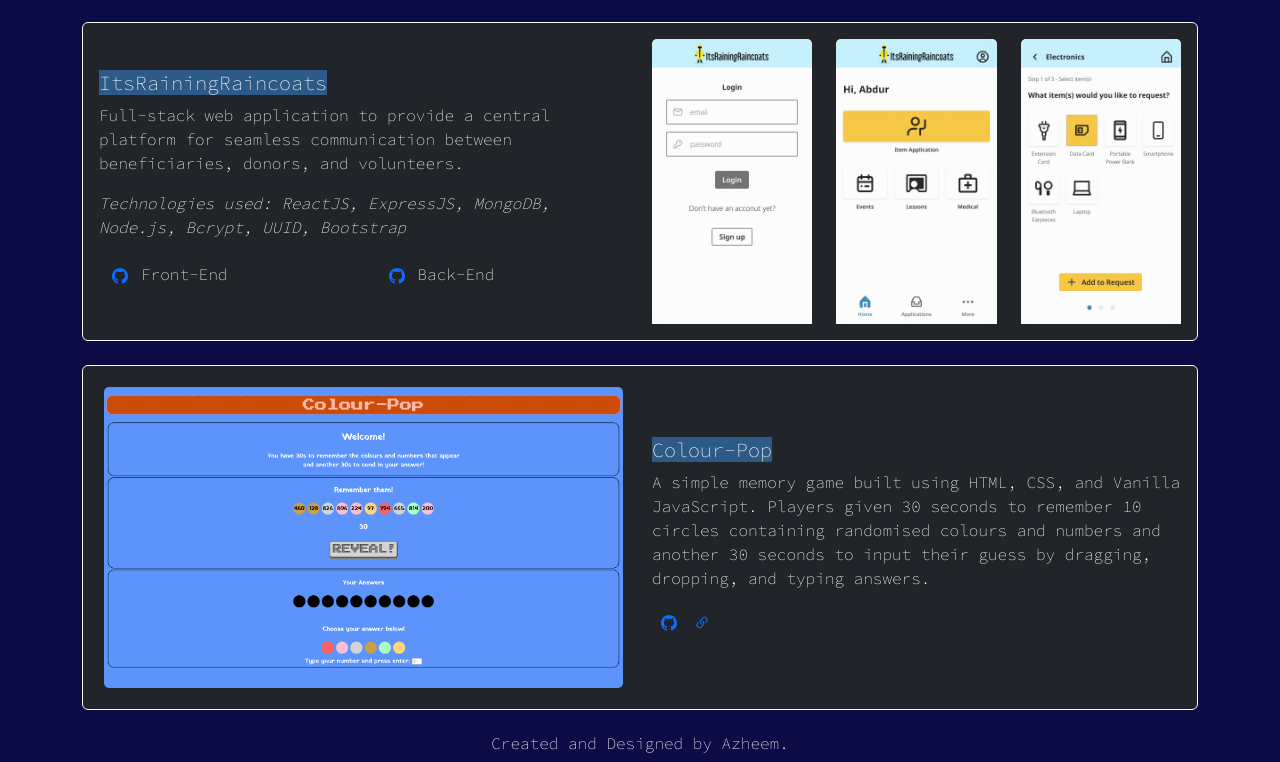
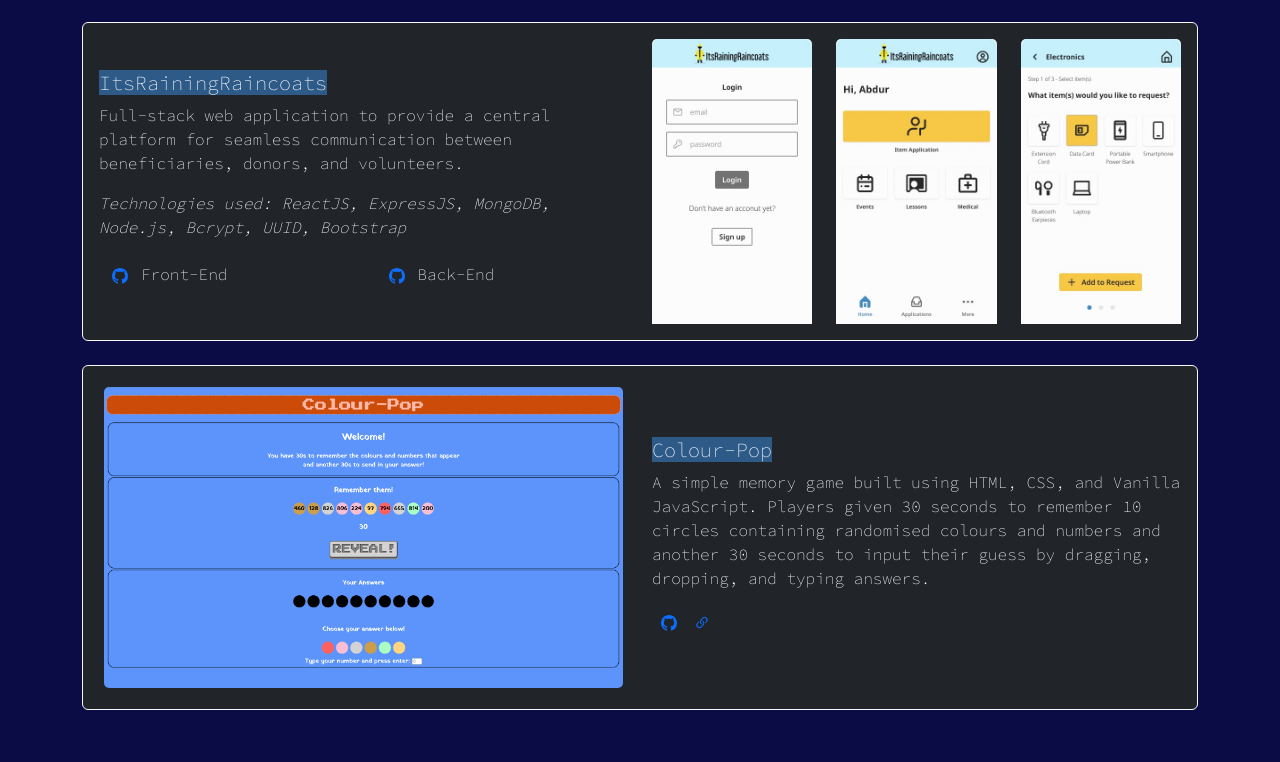
Before and after one commit to azheem-rahman/Portfolio, a React (Create React App) app: page / in a window 1280 px wide. Shown: the part 2841-3603 px from the top of the page. After the commit the page ends 3575 px from the top, so only its background shows below. Built offline with nearby package versions, Linux system fonts and the light colour scheme.

Commit message:
removed bottom footer text

```diff
--- a/src/App.js
+++ b/src/App.js
@@ -24,9 +24,6 @@ function App() {
           <Portfolio />
         </div>
         <br />
-        <div className="container d-flex align-items-center justify-content-center">
-          <h6>Created and Designed by Azheem.</h6>
-        </div>
       </div>
     </BrowserRouter>
   );
```
